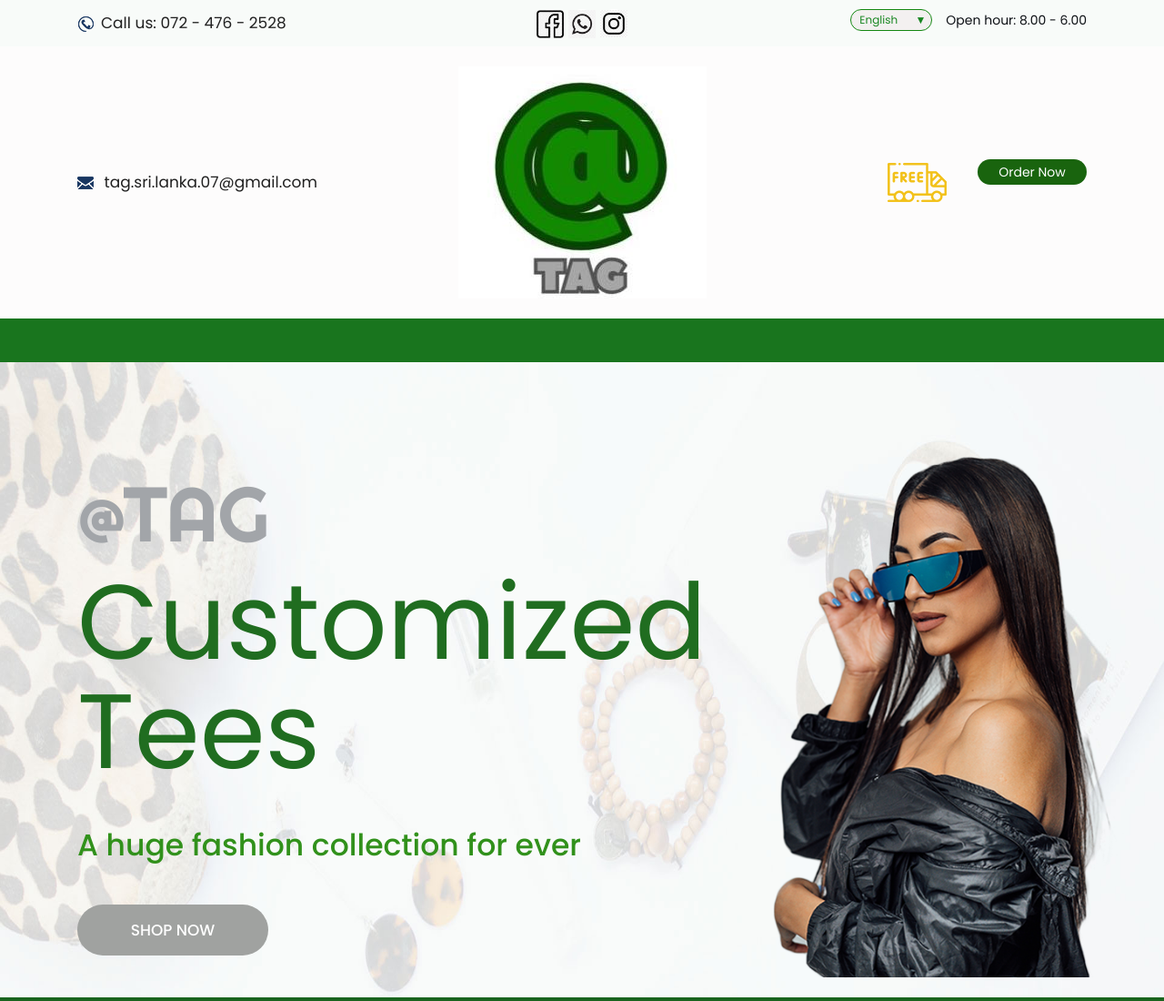
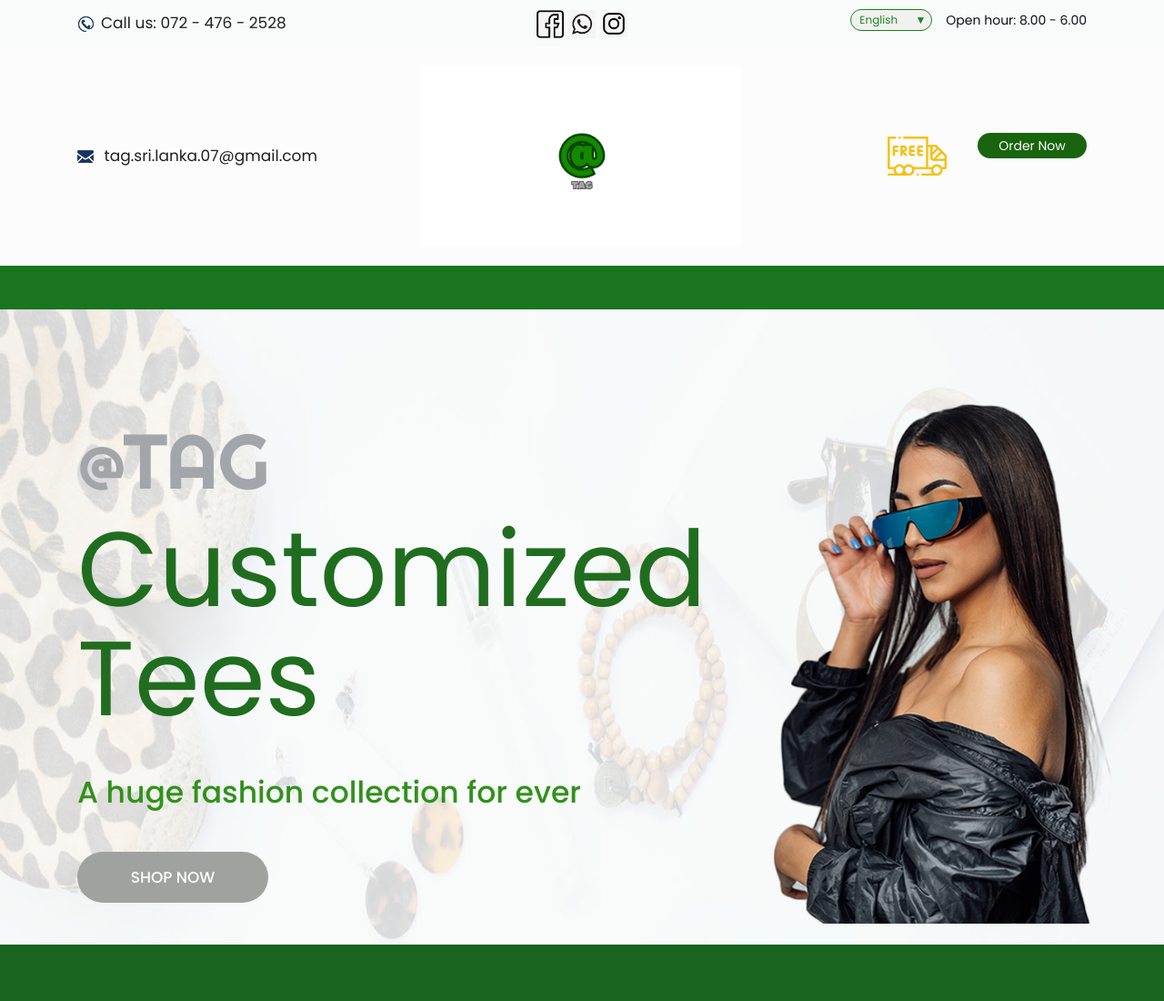
Before and after one commit to TAGSL/-Tag, a plain HTML site: page index.html in a window 1280 px wide. Shown: the top 1100 px of the page at 91% size. Drawn offline with nearby package versions, Linux system fonts and the light colour scheme; files whose address does not match are found by name.

Commit message:
Add files via upload

```diff
--- a/index.html
+++ b/index.html
@@ -88,7 +88,7 @@
                         </ul>
                      </div>
                      <div class="col-md-4">
-                        <a class="logo" href="#"><img src="images/logo.jpg" alt="#" /></a>
+                        <a class="logo" href="#"><img src="images/logo.png" alt="#" /></a>
                      </div>
                      <div class="col-md-4">
                         <ul class="right_icon d_none1">
```
Also changed, not shown: images/logo.png (added).
